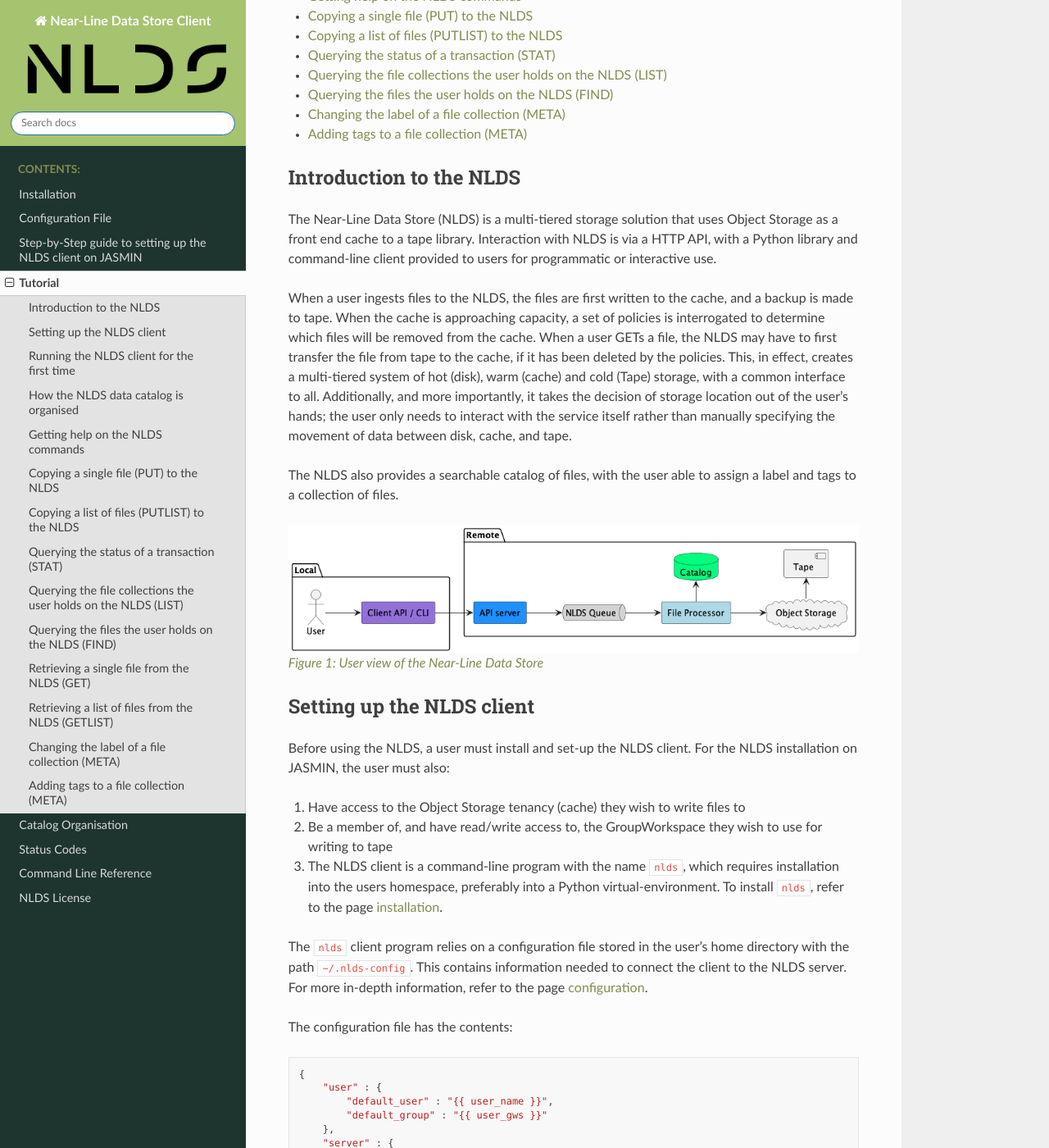
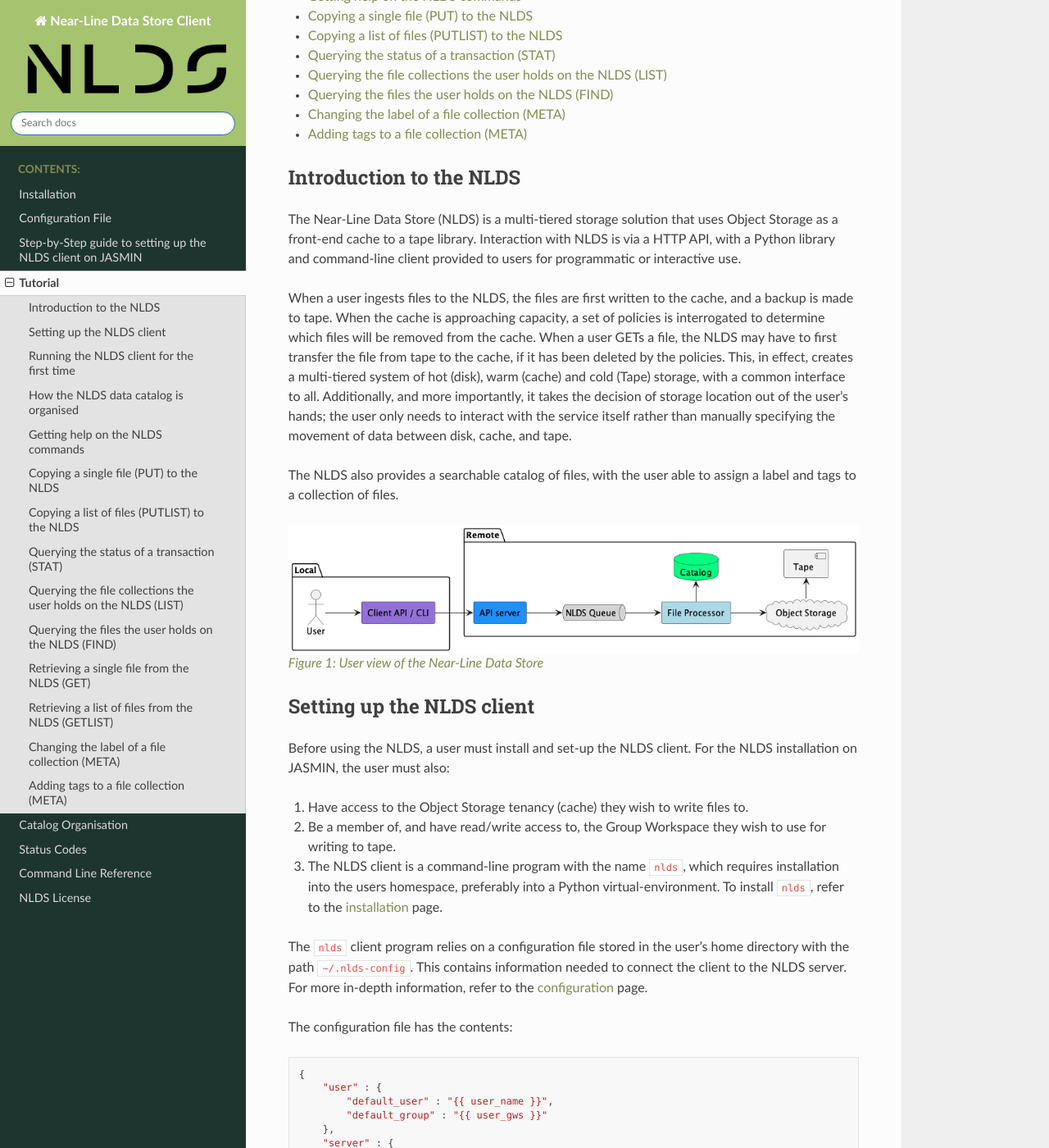
Before and after one commit to cedadev/nlds-client, a Sphinx documentation site: the page built from docs/user_guide/source/tutorial.rst, in a window 1280 px wide and 1400 px high, scrolled down 320 px. Shown: the whole window at 82% size. Built offline with Sphinx 7.4.7 and the Read the Docs theme 3.1.0, drawn with Linux system fonts in a browser that asks for light colours; some of the changed text lies outside the part shown.

Commit message:
Proof read tutorial

```diff
--- a/docs/user_guide/source/tutorial.rst
+++ b/docs/user_guide/source/tutorial.rst
@@ -24,7 +24,7 @@
 ------------------------
 
 The Near-Line Data Store (NLDS) is a multi-tiered storage solution that uses
-Object Storage as a front end cache to a tape library.  Interaction with NLDS is via
+Object Storage as a front-end cache to a tape library.  Interaction with NLDS is via
 a HTTP API, with a Python library and command-line client provided to users for
 programmatic or interactive use.
 
@@ -54,17 +54,17 @@
 Before using the NLDS, a user must install and set-up the NLDS client.  For the
 NLDS installation on JASMIN, the user must also:
 
-#. Have access to the Object Storage tenancy (cache) they wish to write files to
-#. Be a member of, and have read/write access to, the GroupWorkspace they wish
-   to use for writing to tape
+#. Have access to the Object Storage tenancy (cache) they wish to write files to.
+#. Be a member of, and have read/write access to, the Group Workspace they wish
+   to use for writing to tape.
 #. The NLDS client is a command-line program with the name ``nlds``, which requires
    installation into the users homespace, preferably into a Python virtual-environment.
-   To install ``nlds``, refer to the page :ref:`installation<Installation>`.
+   To install ``nlds``, refer to the :ref:`installation<Installation>` page.
 
 The ``nlds`` client program relies on a configuration file stored in the user's
 home directory with the path ``~/.nlds-config``.  This contains information
 needed to connect the client to the NLDS server.  For more in-depth information, refer
-to the page :ref:`configuration<Configuration>`.
+to the :ref:`configuration<Configuration>` page.
 
 The configuration file has the contents:
 
@@ -135,7 +137,7 @@
 After entering your JASMIN username and password, the OAuth2 token is created
 at the path pointed to by ``oauth_token_file_location`` in the ``~/.nlds-config``
 file.  The NLDS authorisation system uses refresh tokens to fetch a new token
-when the current one has expired
+when the current one has expired.
 
 .. _catalog:
 
@@ -330,7 +332,7 @@
 
 * ``-b`` : filter on the user-specified ``job label``.
 * ``-s`` : filter on the ``state``.  See :ref:`status_codes` for a list of possible values.
-* ``-a`` : filter on the api action. Options are ``get``, ``put`` ``getlist`` and ``putlist``.
+* ``-a`` : filter on the API action. Options are ``get``, ``put`` ``getlist`` and ``putlist``.
 
 .. code-block:: text
 
@@ -425,7 +427,7 @@
 
 The ``put`` and ``putlist`` commands above create holdings in the NLDS
 catalog.  Holdings can be thought of as collections of transactions
-which, in themselves, are collections of files  Therefore, a holding
+which, in themselves, are collections of files.  Therefore, a holding
 can also be thought of as a collection of files.
 
 To see the holdings that are assigned to a user in NLDS, use the ``list``
```
Also changed, not shown: other parts of docs/user_guide/source/tutorial.rst (+14 -10 lines).
